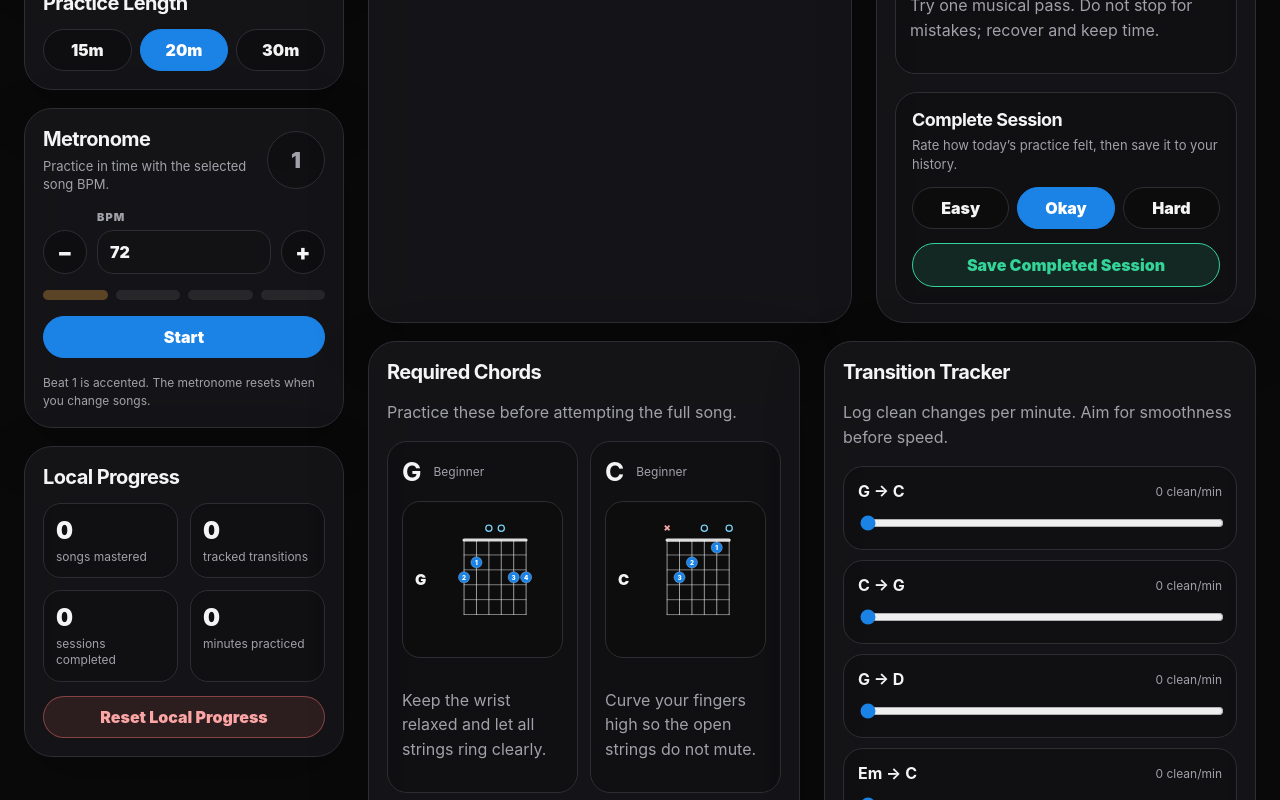
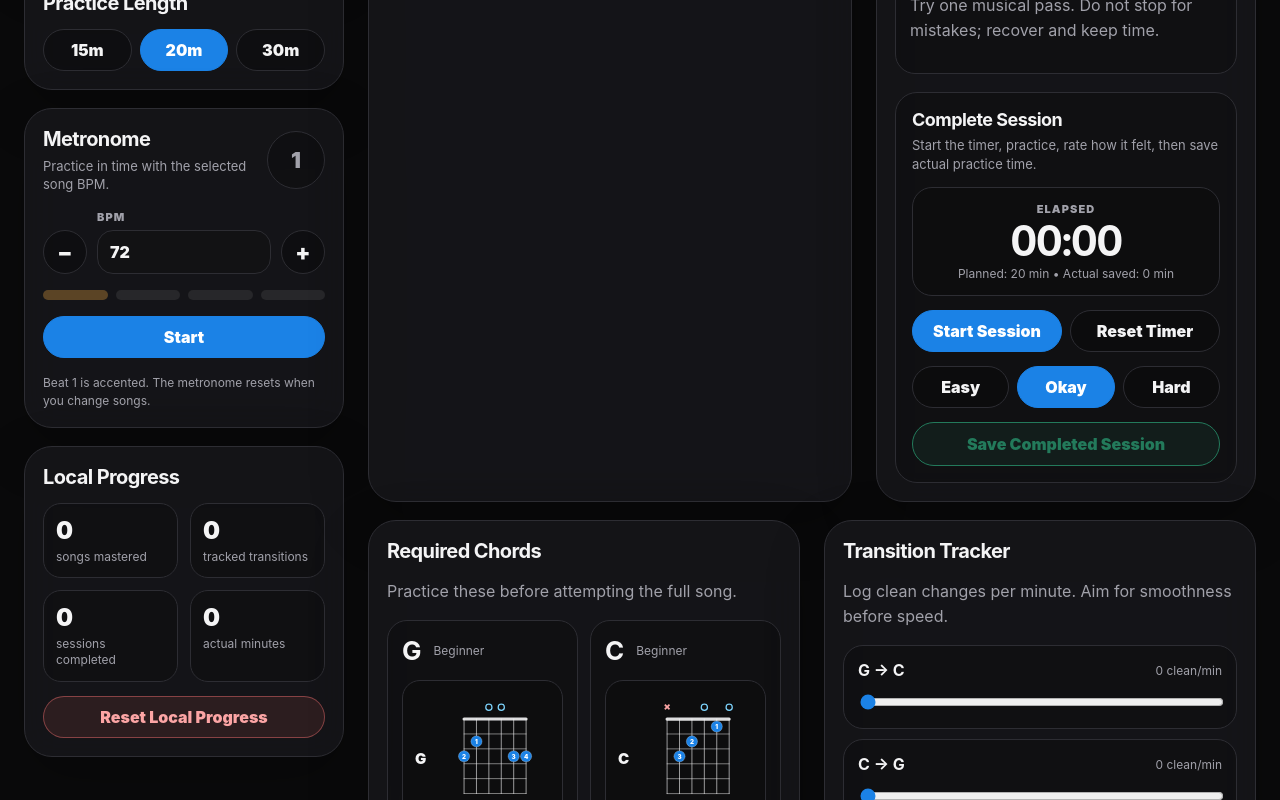
Before and after one commit to ajohnson1031/guitar-journey-v1, a React (Vite) app: page / in a window 1280 px wide. Shown: the part 800-1600 px from the top of the page. Built offline with nearby package versions, Linux system fonts and the light colour scheme.

Commit message:
add session timer to track sessions in real time

```diff
--- a/src/App.css
+++ b/src/App.css
@@ -799,3 +799,51 @@ select:focus {
     flex-direction: column;
   }
 }
+
+.session-timer-display {
+  display: grid;
+  gap: 4px;
+  border: 1px solid var(--border);
+  border-radius: 20px;
+  background: rgba(10, 10, 11, 0.42);
+  padding: 14px;
+  text-align: center;
+}
+
+.session-timer-display span {
+  color: var(--muted);
+  font-size: 11px;
+  font-weight: 900;
+  letter-spacing: 0.1em;
+  text-transform: uppercase;
+}
+
+.session-timer-display strong {
+  color: var(--text);
+  font-size: 42px;
+  line-height: 1;
+  font-variant-numeric: tabular-nums;
+  letter-spacing: -0.04em;
+}
+
+.session-timer-display small {
+  color: var(--muted);
+  font-size: 12px;
+}
+
+.session-timer-actions {
+  display: grid;
+  grid-template-columns: 1fr 1fr;
+  gap: 8px;
+}
+
+.complete-session-button:disabled {
+  opacity: 0.55;
+  cursor: not-allowed;
+}
+
+@media (max-width: 640px) {
+  .session-timer-actions {
+    grid-template-columns: 1fr;
+  }
+}
--- a/src/App.jsx
+++ b/src/App.jsx
@@ -1,7 +1,5 @@
 import * as React from "react";
-import ChordDiagram from "./components/ChordDiagram";
-import Metronome from "./components/Metronome";
-import SessionHistory from "./components/SessionHistory";
+import { ChordDiagram, Metronome, SessionHistory } from "./components";
 import { CHORD_DETAILS, CHORD_DIAGRAMS, DEFAULT_PROGRESS, PATHS, SONGS, STORAGE_KEY } from "./constants";
 
 import "./App.css";
@@ -75,6 +73,20 @@ function createSessionId() {
   return `session-${Date.now()}`;
 }
 
+function formatElapsedTime(totalSeconds) {
+  const safeSeconds = Math.max(0, Number(totalSeconds) || 0);
+  const minutes = Math.floor(safeSeconds / 60);
+  const seconds = safeSeconds % 60;
+
+  return `${String(minutes).padStart(2, "0")}:${String(seconds).padStart(2, "0")}`;
+}
+
+function secondsToPracticeMinutes(totalSeconds) {
+  if (!totalSeconds) return 0;
+
+  return Math.max(1, Math.ceil(totalSeconds / 60));
+}
+
 export default function App() {
   const storedProgress = useMemo(() => loadStoredProgress(), []);
 
@@ -87,6 +99,8 @@ export default function App() {
   const [sessionHistory, setSessionHistory] = useState(storedProgress.sessionHistory);
   const [sessionRating, setSessionRating] = useState("Okay");
   const [sessionMessage, setSessionMessage] = useState("");
+  const [isSessionTimerRunning, setIsSessionTimerRunning] = useState(false);
+  const [elapsedSessionSeconds, setElapsedSessionSeconds] = useState(0);
 
   const filteredSongs = useMemo(() => SONGS.filter((song) => song.genre === selectedPath), [selectedPath]);
 
@@ -102,6 +116,8 @@ export default function App() {
   const progressPercent = Math.round((completedCount / plan.length) * 100);
   const masteredCount = Object.values(masteredSongs).filter(Boolean).length;
   const totalPracticeMinutes = sessionHistory.reduce((sum, session) => sum + session.minutes, 0);
+  const actualPracticeMinutes = secondsToPracticeMinutes(elapsedSessionSeconds);
+  const canCompleteSession = elapsedSessionSeconds > 0;
 
   useEffect(() => {
     const progress = {
@@ -116,6 +132,24 @@ export default function App() {
 
     window.localStorage.setItem(STORAGE_KEY, JSON.stringify(progress));
   }, [selectedPath, selectedSongId, sessionMinutes, completedStepsBySong, masteredSongs, transitionScores, sessionHistory]);
+
+  useEffect(() => {
+    if (!isSessionTimerRunning) return undefined;
+
+    const intervalId = window.setInterval(() => {
+      setElapsedSessionSeconds((currentSeconds) => currentSeconds + 1);
+    }, 1000);
+
+    return () => {
+      window.clearInterval(intervalId);
+    };
+  }, [isSessionTimerRunning]);
+
+  useEffect(() => {
+    setIsSessionTimerRunning(false);
+    setElapsedSessionSeconds(0);
+    setSessionMessage("");
+  }, [selectedSong.id, sessionMinutes]);
 
   function handlePathChange(pathName) {
     const firstSong = SONGS.find((song) => song.genre === pathName);
@@ -148,13 +182,31 @@ export default function App() {
     }));
   }
 
+  function toggleSessionTimer() {
+    setSessionMessage("");
+    setIsSessionTimerRunning((isRunning) => !isRunning);
+  }
+
+  function resetSessionTimer() {
+    setIsSessionTimerRunning(false);
+    setElapsedSessionSeconds(0);
+    setSessionMessage("");
+  }
+
   function completeSession() {
+    if (!canCompleteSession) {
+      setSessionMessage("Start the session timer before saving practice history.");
+      return;
+    }
+
     const session = {
       id: createSessionId(),
       songId: selectedSong.id,
       songTitle: selectedSong.title,
       genre: selectedSong.genre,
-      minutes: sessionMinutes,
+      plannedMinutes: sessionMinutes,
+      minutes: actualPracticeMinutes,
+      elapsedSeconds: elapsedSessionSeconds,
       rating: sessionRating,
       completedStepCount: completedCount,
       totalStepCount: plan.length,
@@ -168,7 +220,9 @@ export default function App() {
       [selectedSong.id]: {},
     }));
 
-    setSessionMessage(`Session saved: ${selectedSong.title} • ${sessionMinutes} min • ${sessionRating}`);
+    setIsSessionTimerRunning(false);
+    setElapsedSessionSeconds(0);
+    setSessionMessage(`Session saved: ${selectedSong.title} • ${actualPracticeMinutes} min actual • ${sessionRating}`);
   }
 
   function resetLocalProgress() {
@@ -183,6 +237,8 @@ export default function App() {
     setSessionHistory([]);
     setSessionRating("Okay");
     setSessionMessage("");
+    setIsSessionTimerRunning(false);
+    setElapsedSessionSeconds(0);
   }
 
   return (
@@ -237,7 +293,7 @@ export default function App() {
               </div>
               <div>
                 <span>{totalPracticeMinutes}</span>
-                <small>minutes practiced</small>
+                <small>actual minutes</small>
               </div>
             </div>
 
@@ -325,7 +381,25 @@ export default function App() {
               <div className="complete-session-card">
                 <div>
                   <h3>Complete Session</h3>
-                  <p>Rate how today’s practice felt, then save it to your history.</p>
+                  <p>Start the timer, practice, rate how it felt, then save actual practice time.</p>
+                </div>
+
+                <div className="session-timer-display">
+                  <span>Elapsed</span>
+                  <strong>{formatElapsedTime(elapsedSessionSeconds)}</strong>
+                  <small>
+                    Planned: {sessionMinutes} min • Actual saved: {actualPracticeMinutes} min
+                  </small>
+                </div>
+
+                <div className="session-timer-actions">
+                  <button type="button" className={isSessionTimerRunning ? "metronome-stop-button" : "selected-button"} onClick={toggleSessionTimer}>
+                    {isSessionTimerRunning ? "Pause Session" : "Start Session"}
+                  </button>
+
+                  <button type="button" className="ghost-button" onClick={resetSessionTimer}>
+                    Reset Timer
+                  </button>
                 </div>
 
                 <div className="rating-row" aria-label="Session rating">
@@ -336,7 +410,7 @@ export default function App() {
                   ))}
                 </div>
 
-                <button type="button" className="complete-session-button" onClick={completeSession}>
+                <button type="button" className="complete-session-button" onClick={completeSession} disabled={!canCompleteSession}>
                   Save Completed Session
                 </button>
 
--- a/src/components/SessionHistory.jsx
+++ b/src/components/SessionHistory.jsx
@@ -14,12 +14,32 @@ function formatSessionDate(value) {
   }
 }
 
+function formatDuration(totalSeconds, fallbackMinutes) {
+  if (!totalSeconds) {
+    return `${fallbackMinutes} min`;
+  }
+
+  const minutes = Math.floor(totalSeconds / 60);
+  const seconds = totalSeconds % 60;
+
+  if (minutes <= 0) {
+    return `${seconds}s`;
+  }
+
+  if (seconds === 0) {
+    return `${minutes} min`;
+  }
+
+  return `${minutes}m ${seconds}s`;
+}
+
 export default function SessionHistory({ sessions }) {
   const totalSessions = sessions.length;
   const totalMinutes = sessions.reduce((sum, session) => sum + session.minutes, 0);
   const recentSessions = sessions.slice(0, 5);
 
   return (
+    <Fragment>
       <section className="panel-card session-history-card">
         <div className="section-heading-row">
           <div>
@@ -35,7 +55,7 @@ export default function SessionHistory({ sessions }) {
           </div>
           <div>
             <span>{totalMinutes}</span>
-          <small>minutes</small>
+            <small>actual minutes</small>
           </div>
         </div>
 
@@ -49,7 +69,8 @@ export default function SessionHistory({ sessions }) {
                 </div>
 
                 <p>
-                {session.minutes} min • {session.completedStepCount}/{session.totalStepCount} steps • {session.rating}
+                  {formatDuration(session.elapsedSeconds, session.minutes)} actual
+                  {session.plannedMinutes ? ` • ${session.plannedMinutes} min planned` : ""} • {session.completedStepCount}/{session.totalStepCount} steps • {session.rating}
                 </p>
               </article>
             ))}
@@ -60,5 +81,6 @@ export default function SessionHistory({ sessions }) {
           </div>
         )}
       </section>
+    </Fragment>
   );
 }
--- /dev/null
+++ b/src/components/index.jsx
@@ -0,0 +1,3 @@
+export { default as ChordDiagram } from "./ChordDiagram";
+export { default as Metronome } from "./Metronome";
+export { default as SessionHistory } from "./SessionHistory";
```
Lines whose indentation alone changed are shown as unchanged.
